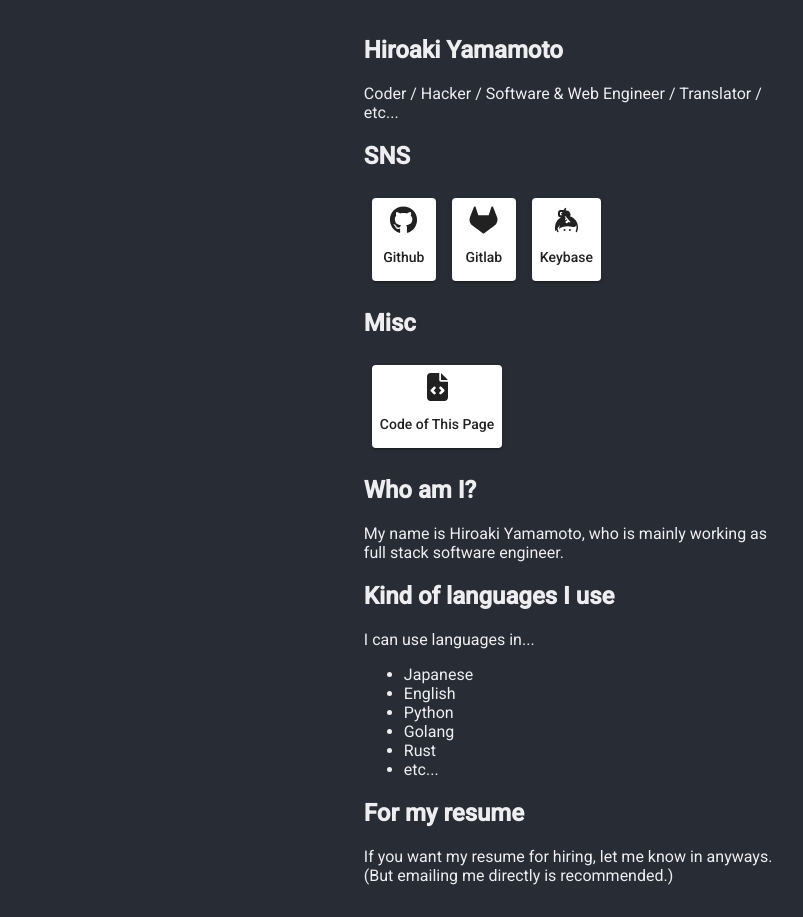
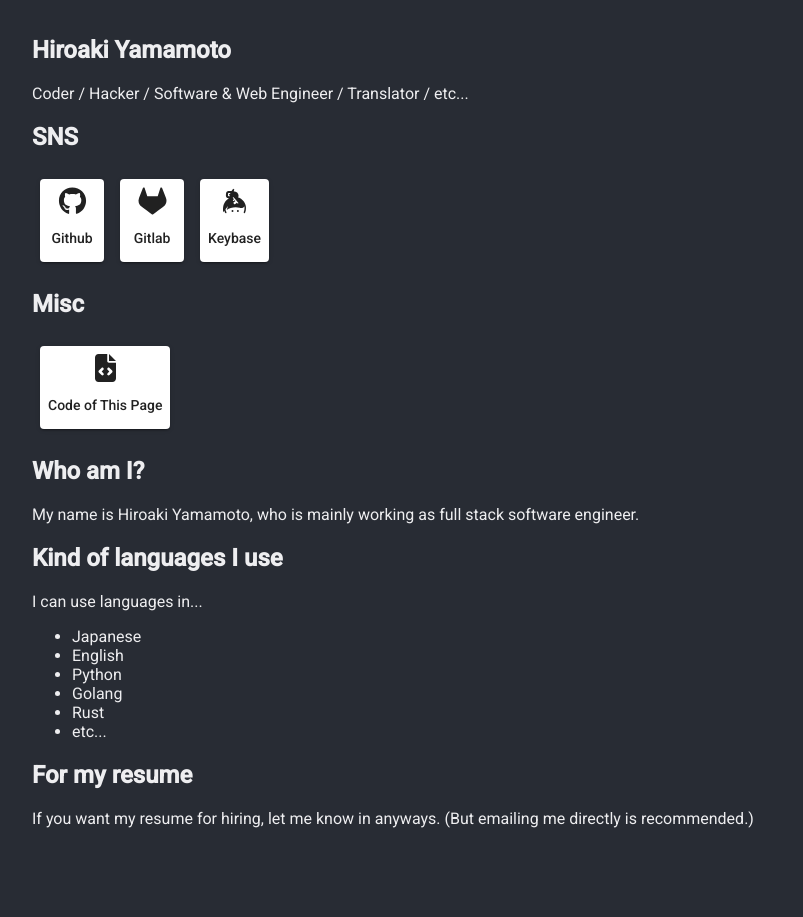
Before and after one commit to hysoftware/hysoftware.net, an Angular app: page / in a window 1280 px wide. Shown: the whole page, without its empty margins (64-867 px from the left). After the commit the page ends 860 px from the top, so only its background shows below. Built offline with nearby package versions, Linux system fonts and the light colour scheme.

Commit message:
Removed flex-layout

```diff
--- a/package.json
+++ b/package.json
@@ -18,7 +18,6 @@
     "@angular/common": "~14.2.0",
     "@angular/compiler": "~14.2.0",
     "@angular/core": "^14.2.4",
-    "@angular/flex-layout": "^14.0.0-beta.40",
     "@angular/forms": "~14.2.0",
     "@angular/material": "^15.0.0",
     "@angular/platform-browser": "~14.2.0",
--- a/src/app/app.component.html
+++ b/src/app/app.component.html
@@ -1,4 +1,4 @@
-<div class="page" fxLayout='row' fxLayoutAlign.gt-xs="center center">
-  <app-normal-mode *ngIf="!dead" fxFlex.gt-md="34"></app-normal-mode>
-  <app-dead *ngIf='dead' [rip]='dead' fxFlex.gt-md="34"></app-dead>
+<div class="page">
+  <app-normal-mode *ngIf="!dead" class="page-content"></app-normal-mode>
+  <app-dead *ngIf='dead' [rip]='dead' class="page-content"></app-dead>
 </div>
--- a/src/app/app.component.scss
+++ b/src/app/app.component.scss
@@ -1,9 +1,10 @@
 div.page {
-  position: relative;
+  display: flex;
+  justify-content: center;
   min-height: 100vh;
   padding: 1rem;
 }
 
-div.page-container {
-  max-width: 30vw;
+.page-content {
+  width: 85vw;
 }
--- a/src/app/app.module.ts
+++ b/src/app/app.module.ts
@@ -1,6 +1,5 @@
 import { BrowserModule } from '@angular/platform-browser';
 import { NgModule } from '@angular/core';
-import { FlexLayoutModule } from '@angular/flex-layout';
 
 import { MatButtonModule } from '@angular/material/button';
 
@@ -24,7 +23,6 @@ import { FontAwesomeModule } from '@fortawesome/angular-fontawesome';
     BrowserModule,
     VulModule,
     BrowserAnimationsModule,
-    FlexLayoutModule,
     MatButtonModule,
     FontAwesomeModule,
   ],
--- a/src/app/links/links.component.html
+++ b/src/app/links/links.component.html
@@ -5,7 +5,7 @@
     [href]="item.link"
     target="_blank"
     *ngFor="let item of snsList">
-    <div fxLayout="column" fxLayoutAlign="center center">
+    <div class="button-content">
       <fa-icon [icon]=item.icon size="2x" [fixedWidth]="true"></fa-icon>
       {{ item.name }}
     </div>
@@ -21,7 +21,7 @@
     [href]="item.link"
     target="_blank"
     *ngFor="let item of misc">
-      <div fxLayout="column" fxLayoutAlign="center center">
+      <div class="button-content">
         <fa-icon [icon]=item.icon size="2x" [fixedWidth]="true"></fa-icon>
         {{ item.name }}
       </div>
--- a/src/app/links/links.component.scss
+++ b/src/app/links/links.component.scss
@@ -3,3 +3,11 @@ a.withIcon {
   margin: 0.5rem;
   line-height: 2rem;
 }
+
+.button-content {
+  display: flex;
+  flex-direction: column;
+  justify-content: center;
+  align-items: center;
+  text-align: center;
+}
```
Also changed, not shown: 1 other file (tests, documents, lock files or other folders).
